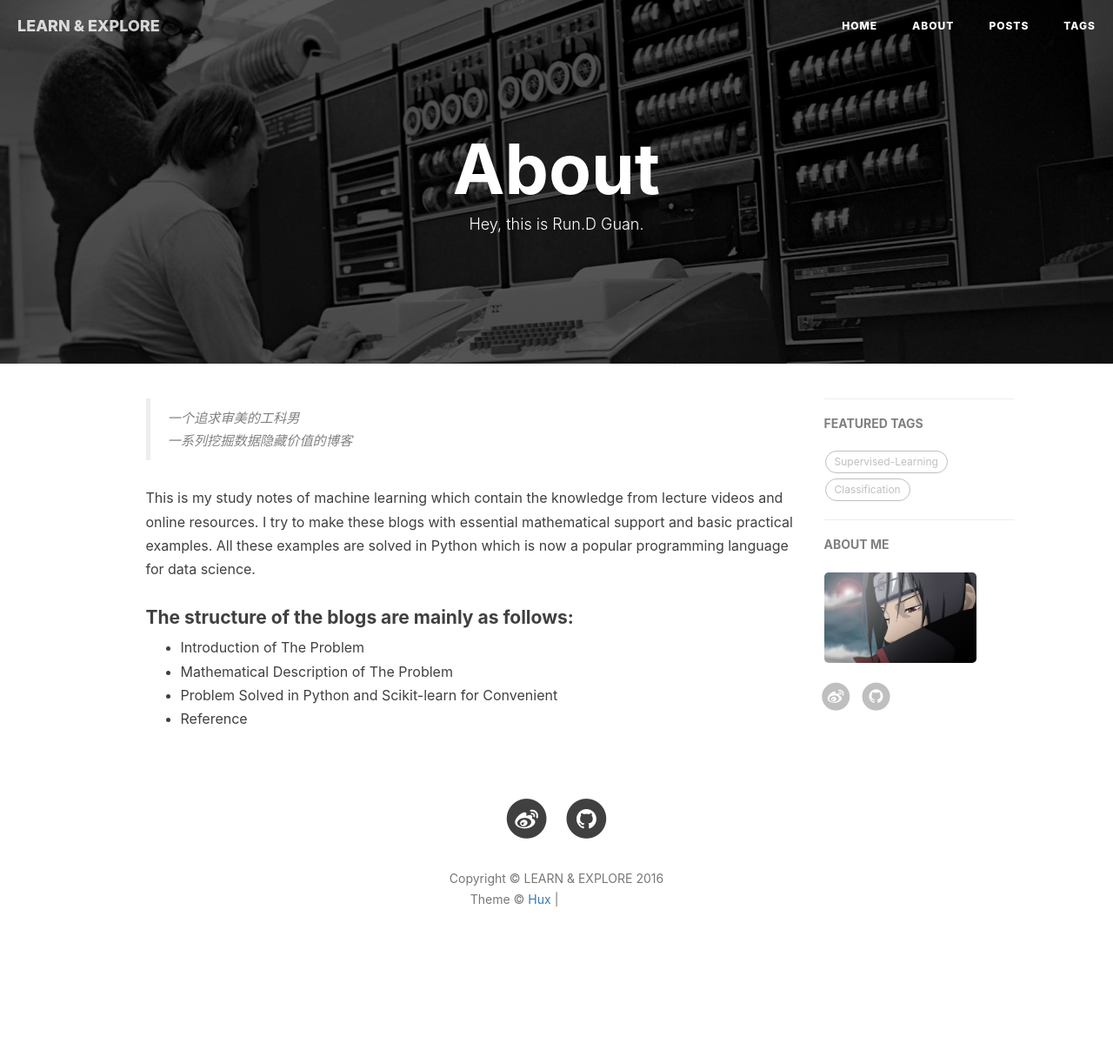
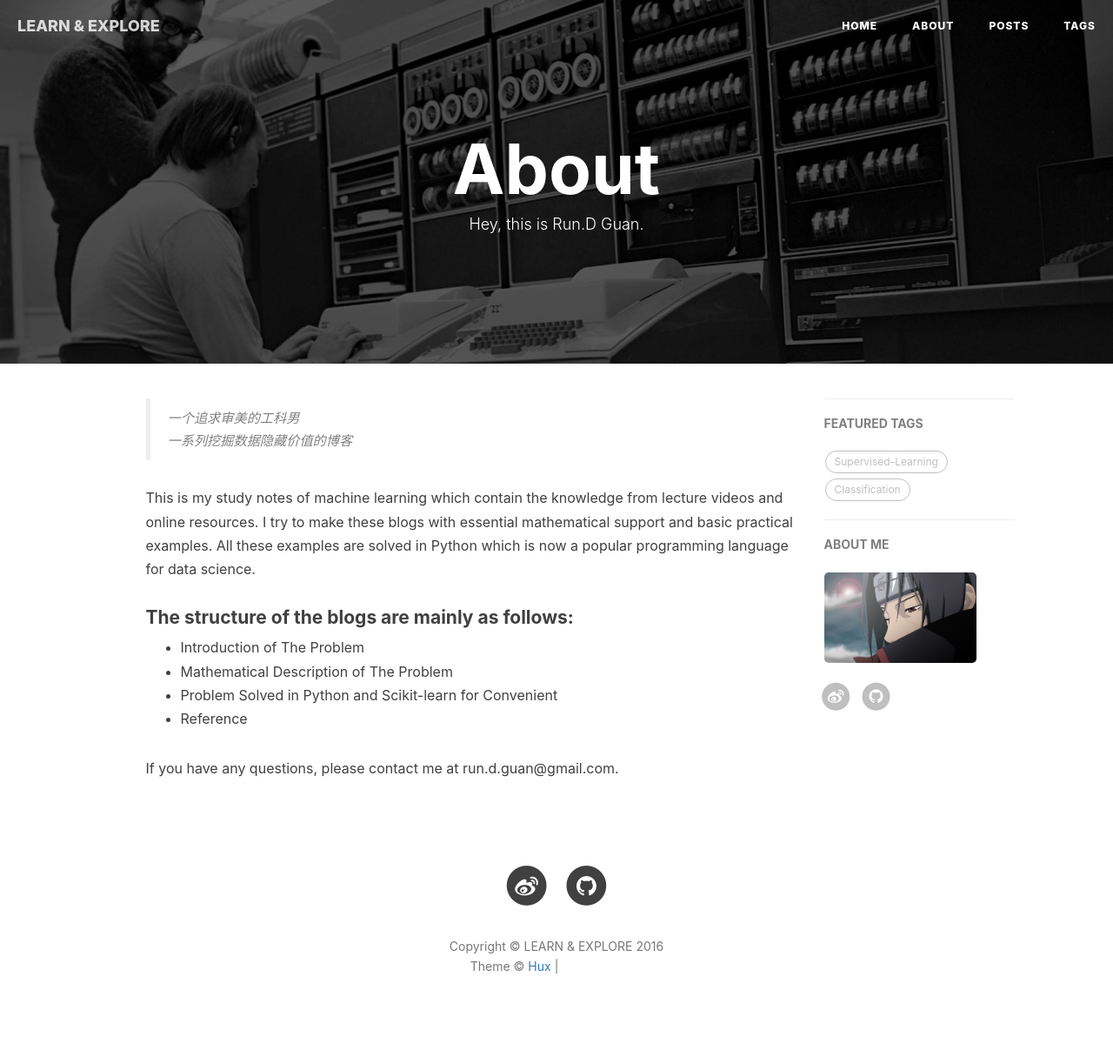
Before and after one commit to GaryLv/GaryLv.github.io, a Jekyll site: the page built from about.html, in a window 1280 px wide. Shown: the whole page at 87% size. Built offline with Jekyll 4.4.1, drawn with Linux system fonts in a browser that asks for light colours; nearby versions of some CDN libraries; comment, search, counter and statistics services are not loaded; before the commit the page ends 1138 px from its top, so only the background shows below that; grey boxes are pictures that could not be loaded.

Commit message:
Update about.html

```diff
--- a/about.html
+++ b/about.html
@@ -44,4 +44,5 @@ header-img: "img/about-bg.jpg"
     <li>Reference</li>
     </ul>
 
+    <p>If you have any questions, please contact me at run.d.guan@gmail.com.</p>
 </div>
```
